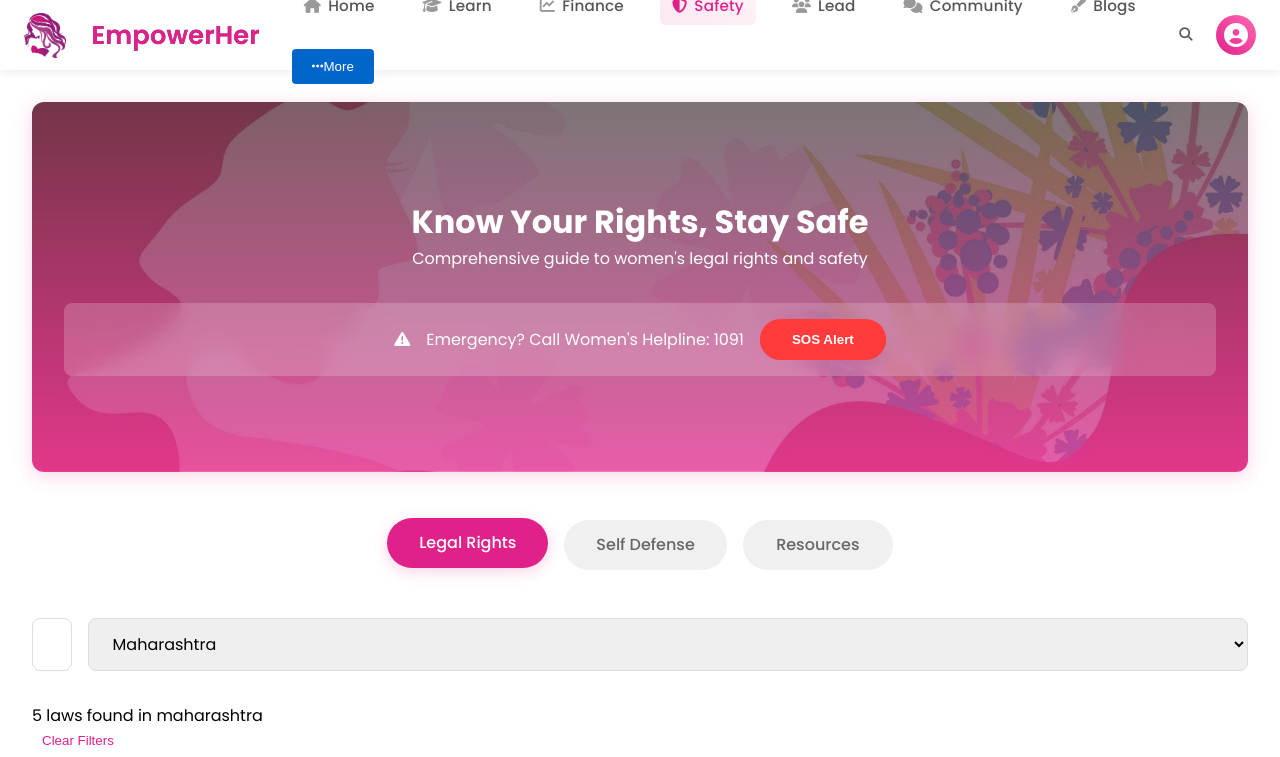
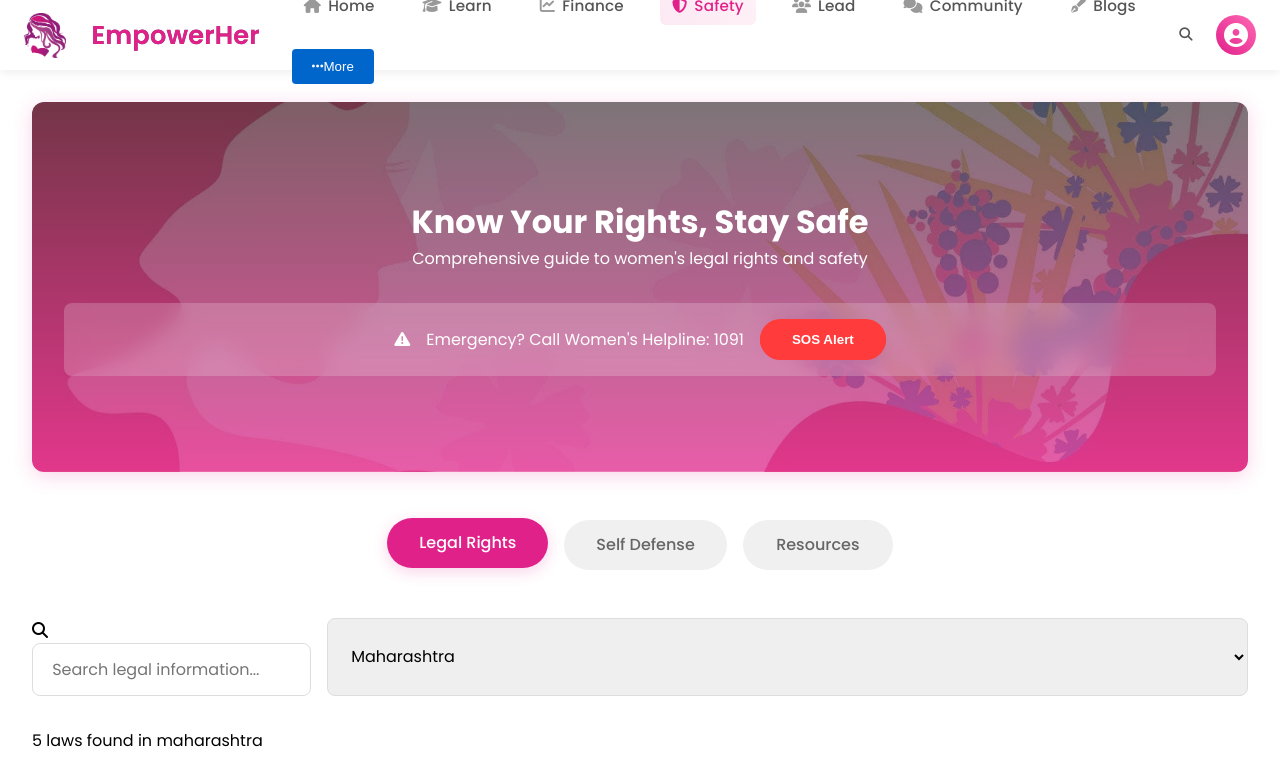
Before and after one commit to Tejaswini-41/SheCodes, a React (Vite) app in the folder client/: page /dashboard/safety in a window 1280 px wide. Shown: the top 757 px of the page. Built offline with nearby package versions, Linux system fonts and the light colour scheme.

Commit message:
safety serach

```diff
--- a/client/src/pages/Safety/Safety.css
+++ b/client/src/pages/Safety/Safety.css
@@ -4,6 +4,8 @@
   flex-direction: column;
   background-color: #ffffff;
 }
+
+
 
 .safety-page {
   flex: 1;
--- a/client/src/pages/Safety/Safety.jsx
+++ b/client/src/pages/Safety/Safety.jsx
@@ -313,6 +313,8 @@ const Safety = () => {
         {activeTab === "laws" && (
           <section className="legal-rights-section">
             <div className="search-filters">
+              <div className="search-input-container">
+                <i className="fas fa-search search-icon"></i>
                 <input
                   type="text"
                   placeholder="Search legal information..."
@@ -320,6 +322,17 @@ const Safety = () => {
                   onChange={(e) => setSearchQuery(e.target.value)}
                   className="search-input"
                 />
+                {searchQuery && (
+                  <button
+                    className="clear-search-btn"
+                    onClick={() => setSearchQuery('')}
+                    aria-label="Clear search"
+                  >
+                    <i className="fas fa-times"></i>
+                  </button>
+                )}
+              </div>
+
               <select
                 value={selectedState}
                 onChange={(e) => setSelectedState(e.target.value)}
```
Lines whose indentation alone changed are shown as unchanged.
